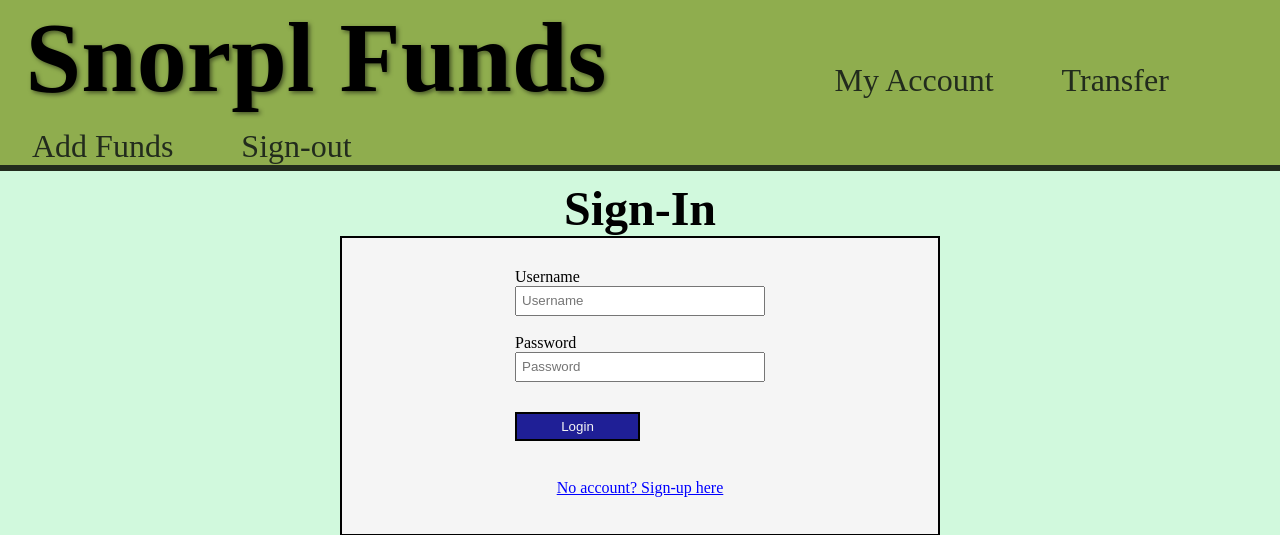
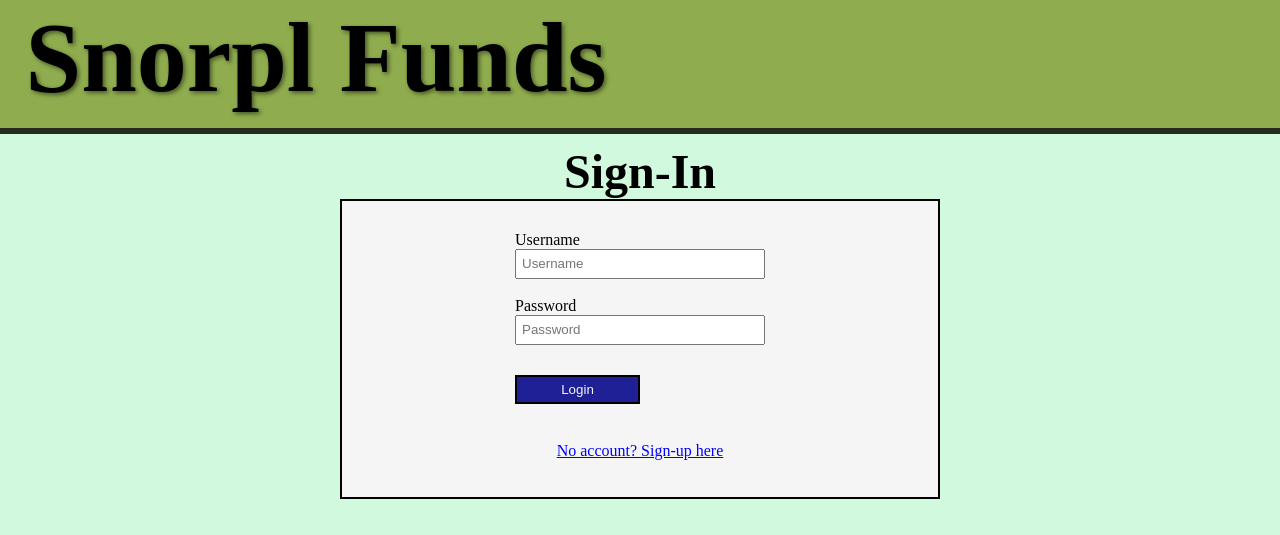
Before and after one commit to Dzook1/Banking, a Flask app: page / in a window 1280 px wide. Shown: the top 535 px of the page. Run offline with Flask 3, Linux system fonts and the light colour scheme.

Commit message:
base html patch (nav and title)

```diff
--- a/Templates/base.html
+++ b/Templates/base.html
@@ -3,18 +3,14 @@
 <head>
     <meta charset="UTF-8">
     <meta name="viewport" content="width=device-width, initial-scale=1.0">
-    <title>Snorpl Funds</title>
+    <title>{% block title %}Base{% endblock %}</title>
     <link rel="stylesheet" href="{{ url_for('static', filename='style.css') }}">
 </head>
 <body>
     <header>
         <h1>Snorpl Funds</h1>
-        <div class="nav-flex">
-            <a href="/">My Account</a>
-            <a href="/">Transfer</a>
-            <a href="/">Add Funds</a>
-            <a href="/">Sign-out</a>
-        </div>
+        {% block nav %}
+        {% endblock %}
         <hr>
     </header>
     {% block body %}
--- a/Templates/index.html
+++ b/Templates/index.html
@@ -1,4 +1,7 @@
 {% extends "base.html" %}
+
+{% block title %}Login{% endblock %}
+{% block nav %}{% endblock %}
 {% block body %}
     <h1 class="signInH1">Sign-In</h1>
     <section class="loginBox">
```
